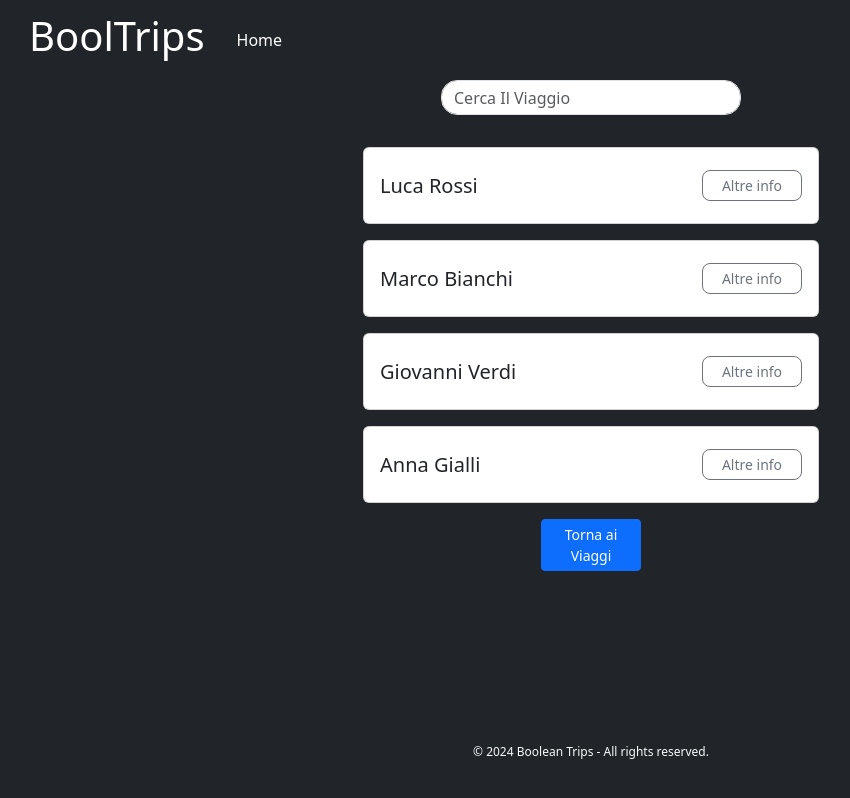
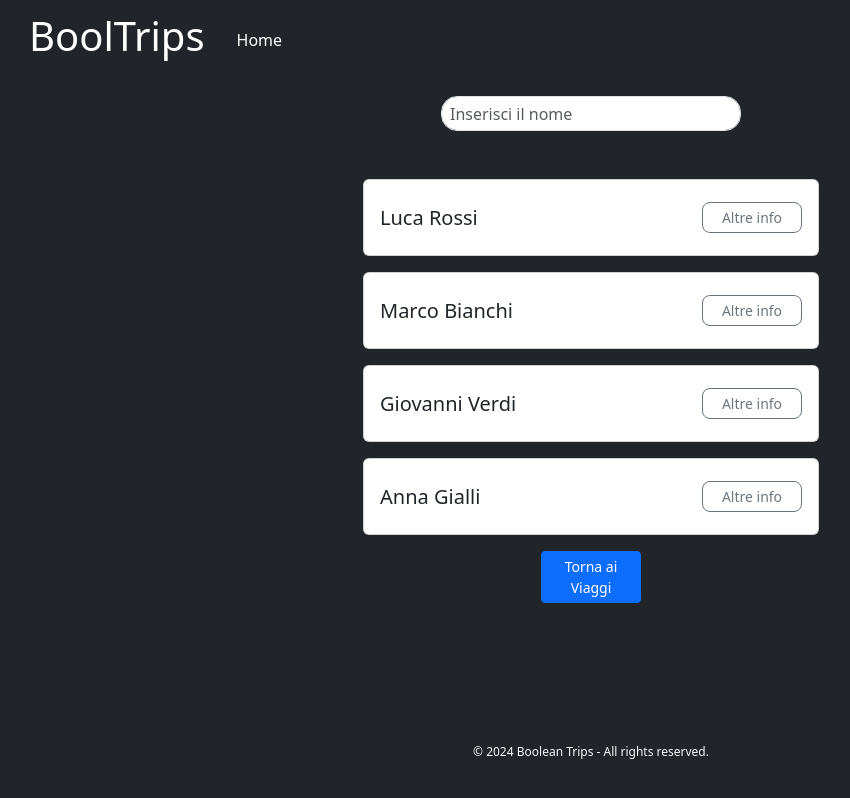
Before and after one commit to massimopallera/goloso-progetto-incredibile, a React (Vite) app: page /trips/V001 in a window 1280 px wide. Shown: the whole page, without its empty margins (49-899 px from the left). Built offline with nearby package versions, Linux system fonts and the light colour scheme.

Commit message:
edit searchBar

```diff
--- a/src/components/SearchBar.jsx
+++ b/src/components/SearchBar.jsx
@@ -1,12 +1,12 @@
-export default function SearchBar({ setSearch, search }) {
+export default function SearchBar({ setSearch, search, placeholder }) {
     return (
         <div className="searchBar container">
-            <form className="d-flex mb-3 justify-content-center" role="search">
+            <form className="d-flex mb-3 justify-content-center " role="search">
                 <input
                     className="form-control rounded-4"
                     style={{ width: '300px', height: '35px' }}
                     type="search"
-                    placeholder="Cerca Il Viaggio"
+                    placeholder={placeholder}
                     aria-label="Search"
                     value={search}
                     onChange={(e) => setSearch(e.target.value)}
--- a/src/pages/HomePage.jsx
+++ b/src/pages/HomePage.jsx
@@ -14,10 +14,10 @@ export default function HomePage() {
 
     return (
         <section className='container '>
-            <div className='bg-dark p-2 d-flex flex-column gap-2 rounded-4 table p-3'>
+            <div className='bg-dark p-2 d-flex flex-column gap-2 rounded-4 table p-3 mb-0'>
 
                 {/* search bar */}
-                <SearchBar setSearch={setSearch} search={search} />
+                <SearchBar setSearch={setSearch} search={search} placeholder={'Cerca il viaggio'} />
 
                 {/* card per i viaggi */}
                 <CardTour filteredTrips={filteredTrips} />
--- a/src/pages/SingleTrip.jsx
+++ b/src/pages/SingleTrip.jsx
@@ -49,10 +49,10 @@ export default function SingleTrip() {
 
     return (
         <div className="bg-dark">
-            <div className="d-flex justify-content-center mb-1 align-items-center  ">
+            <div className="bg-dark p-2 d-flex flex-column gap-2 rounded-4 table p-3 mb-0 ">
 
                 {/* search bar */}
-                <SearchBar setSearch={setSearch} search={search} />
+                <SearchBar setSearch={setSearch} search={search} placeholder={'Inserisci il nome'} />
 
             </div>
 
```
